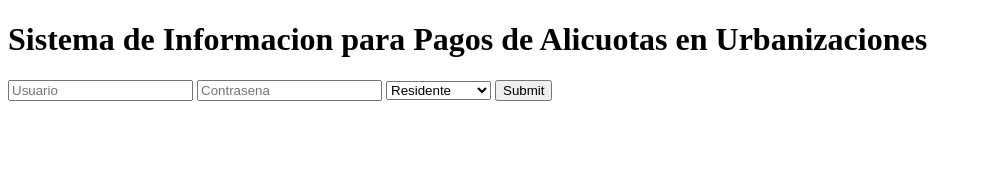
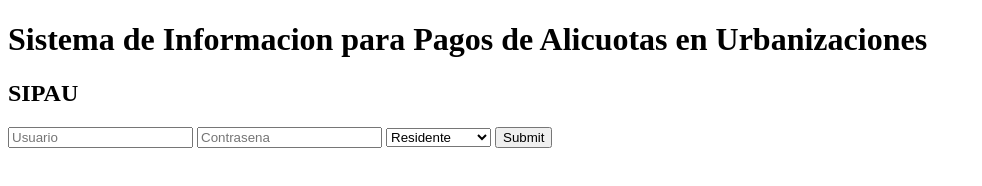
Before and after one commit to joselalangui/Proyecto-de-Desarrollo-Web, a website: page index.html in a window 1280 px wide. Shown: the whole page, without its empty margins (0-982 px from the left). Drawn offline with Linux system fonts and the light colour scheme.

Commit message:
Que se pueda visualizar en cualquier dispositivo

```diff
--- a/index.html
+++ b/index.html
@@ -2,9 +2,11 @@
 <html>
     <head>
         <title>SIAPU</title>
+        <meta name="viewport" content="width=device-width,initial-scale=1,maximum-scale=2,shrink-to-fit=no">
     </head>
     <body>
         <h1>Sistema de Informacion para Pagos de Alicuotas en Urbanizaciones</h1>
+        <h2>SIPAU</h2>
         <div>
             <input placeholder="Usuario" name="Nombre de usuario" required="">
             <input placeholder="Contrasena" type="password" required="">
```
Also changed, not shown: administrador.html (+1 -0 lines).
